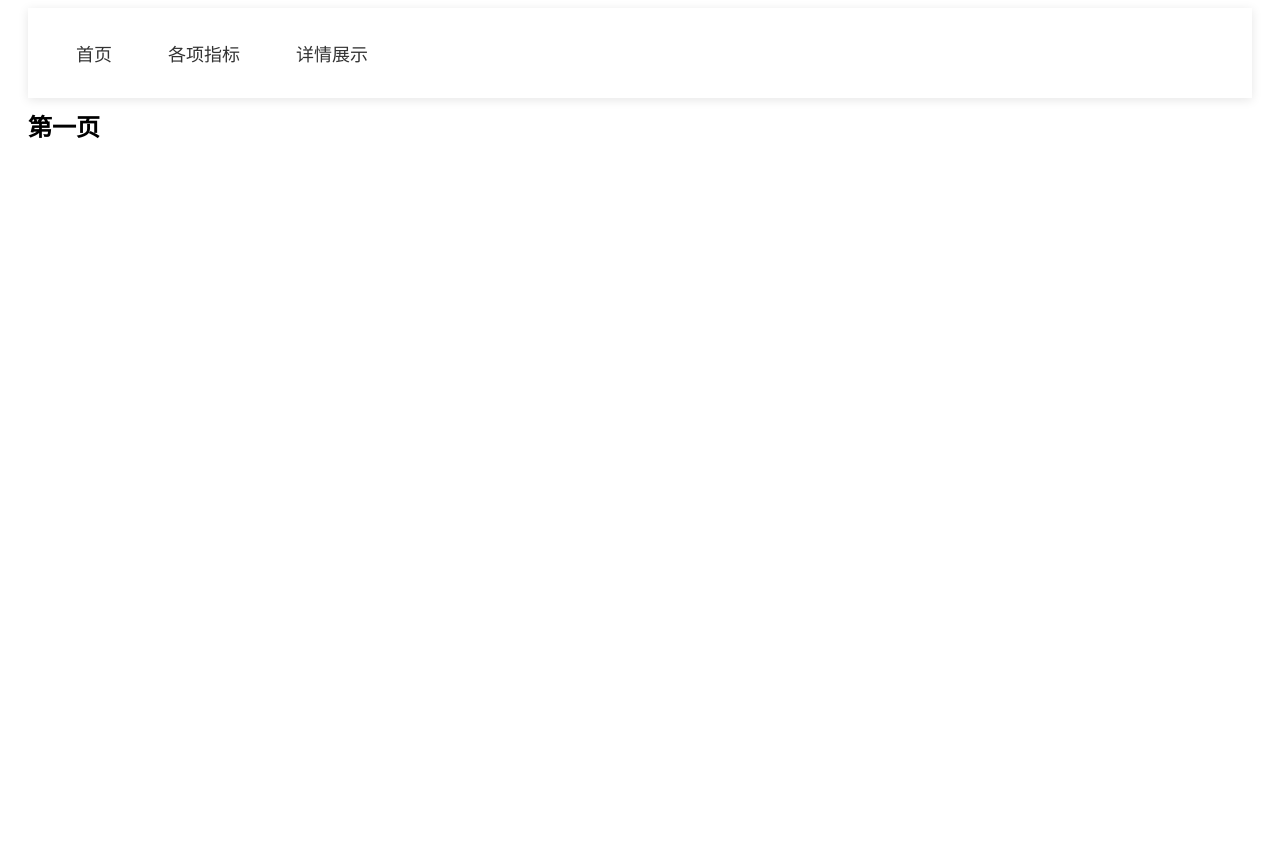
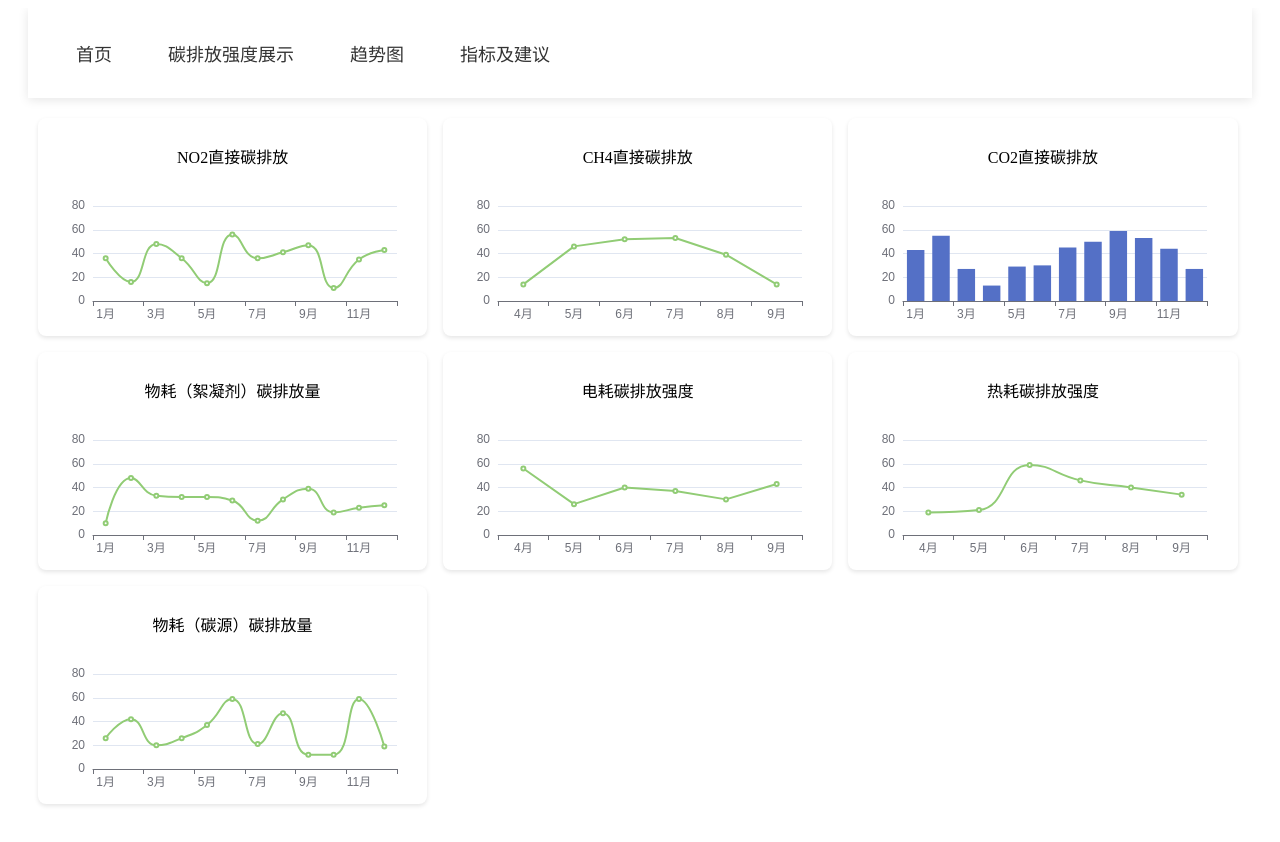
Before and after one commit to smg1205/co2_foot_frontend, a Vue app: page /main/show in a window 1280 px wide. Before the commit this address had no page. Before the commit the page ends 800 px from the top, so only its background shows below. Built offline with nearby package versions, Linux system fonts and the light colour scheme.

Commit message:
第一页面的书写

```diff
--- a/package.json
+++ b/package.json
@@ -9,6 +9,7 @@
     "preview": "vite preview"
   },
   "dependencies": {
+    "echarts": "^5.6.0",
     "element-plus": "^2.9.5",
     "vue": "^3.5.13",
     "vue-router": "^4.5.0"
--- a/src/assets/main.css
+++ b/src/assets/main.css
@@ -1,4 +1,3 @@
-html {
-    overflow-y: hidden;
-    overflow-x: hidden;
+html, body {
+    overflow-x: hidden; /* 禁用滚动 */
 }
--- a/src/components/hf-header.vue
+++ b/src/components/hf-header.vue
@@ -1,24 +1,22 @@
 <script setup>
 import { useRouter } from "vue-router";
 import { computed } from "vue";
-// 这是mainView的路由，可以修改样式或者干些别的
+
 // 获取 Vue Router 实例
 const router = useRouter();
 
 // 递归获取所有 isShow=true 的路由
-const extractVisibleRoutes = (routes, parentPath = "") => {
+const extractVisibleRoutes = (routes) => {
   let visibleRoutes = [];
 
   routes.forEach(route => {
-    const fullPath = parentPath + route.path; // 计算完整路径
-
     if (route.meta?.isShow) {
-      visibleRoutes.push({ name: route.name, path: fullPath });
+      visibleRoutes.push({ name: route.name, path: route.path });
     }
 
     // 递归处理子路由
     if (route.children) {
-      visibleRoutes = [...visibleRoutes, ...extractVisibleRoutes(route.children, fullPath)];
+      visibleRoutes = [...visibleRoutes, ...extractVisibleRoutes(route.children)];
     }
   });
 
--- a/src/components/hf-upload.vue
+++ b/src/components/hf-upload.vue
@@ -1,27 +1,24 @@
 <script setup>
-import {ref} from "vue";
-import {uploadFiles} from "@/libs/FileUploadModule.js";
-import {goToMain} from "@/libs/RouterMove.js";
-// 这里是文件上传的组件，目前就是需要页面设计一下，和文件上传的js未完成
+import { ref } from "vue";
+import { useRouter } from "vue-router";  // 使用 useRouter 获取路由实例喵~
+const router = useRouter();
 const files = ref([]);
 
 const handleFiles = async (event) => {
   const newFiles = event.target.files || event.dataTransfer.files;
+  if (!newFiles.length) return;  // 如果没有文件则直接返回喵~
   files.value = [newFiles[0]];
-  await uploadFiles(files).then((res) => {
-    if(res){
-      goToMain();
-    }else{
-      alert("当前文件无效")
-    }
-  });
+  try {
+    await router.push({ path: "/main/show" });  // 异步跳转到目标路由喵~
+  } catch (error) {
+    console.error("跳转失败:", error);
+  }
 };
 
 const dragOver = (event) => {
   event.preventDefault();
   event.dataTransfer.dropEffect = "copy";
 };
-
 
 const dropFile = (event) => {
   event.preventDefault();
--- a/src/libs/FileUploadModule.js
+++ b/src/libs/FileUploadModule.js
@@ -1,5 +1,8 @@
 // 这是文件上传的js文件，我还没写，有兴趣可以试一下
 export async function uploadFiles(files) {
-    const uploadStatus = false;
+    let uploadStatus = true;
+    setTimeout(()=>{
+        uploadStatus = false;
+    })
     return uploadStatus;
 }
--- a/src/main.js
+++ b/src/main.js
@@ -4,7 +4,6 @@ import ElementPlus from 'element-plus'
 import 'element-plus/dist/index.css'
 import App from './App.vue'
 import {router} from "@/router/router.js";
-
 const app = createApp(App)
 
 app.use(ElementPlus).use(router)
--- a/src/router/routes.js
+++ b/src/router/routes.js
@@ -1,9 +1,8 @@
-// 这里是路由的js，只是存了一下路由，真正的路由实现再router.js中
 export const routes = [
     {
         path: "/",
         name: "首页",
-        meta:{
+        meta: {
             isShow: true
         },
         component: () => import("@/views/indexView.vue"),
@@ -11,25 +10,32 @@ export const routes = [
     {
         path: "/main",
         name: "展示页",
-        redirect: "/main/show",
-        children:[
+        component: () => import("@/views/mainView.vue"),
+        children: [
             {
-                path: "/main/show",
-                name: "各项指标",
-                meta:{
+                path: "/main/show", // 相对路径
+                name: "碳排放强度展示",
+                meta: {
                     isShow: true
                 },
                 component: () => import("@/views/firstShowView.vue")
             },
             {
-                path: "/main/info",
-                name: "详情展示",
-                meta:{
+                path: "/main/info", // 相对路径
+                name: "趋势图",
+                meta: {
                     isShow: true
                 },
-                component: () => import("@/views/secondShowPage.vue")
+                component: () => import("@/views/secondShowView.vue")
+            },
+            {
+                path: "/main/stan", // 相对路径
+                name: "指标及建议",
+                meta: {
+                    isShow: true
+                },
+                component: () => import("@/views/thirdShowView.vue")
             }
-        ],
-        component:() => import("@/views/mainView.vue"),
+        ]
     }
-]
+];
--- a/src/views/firstShowView.vue
+++ b/src/views/firstShowView.vue
@@ -1,12 +1,148 @@
 <script setup>
+import { ref, onMounted, onUnmounted } from "vue";
+import * as echarts from "echarts";
 
+const charts = ref([]);
+
+// 图表类型配置
+const chartConfigs = [
+  { type: 'line', smooth: true },   // NO2
+  { type: 'line', smooth: false },  // CH4（将特殊处理）
+  { type: 'bar' },                  // CO2
+  { type: 'line', smooth: true },   // 物耗（絮凝剂）
+  { type: 'line', smooth: false },  // 电耗
+  { type: 'line', smooth: true },   // 热耗
+  { type: 'line', smooth: true }    // 物耗（碳源）
+];
+
+const generateData = () => {
+  return Array.from({ length: 12 }, () => Math.floor(Math.random() * 50) + 10);
+};
+
+const initChart = (index) => {
+  if (!charts.value[index]) return;
+  const myChart = echarts.init(charts.value[index]);
+  const config = chartConfigs[index];
+
+  // 生成完整12个月数据
+  const fullData = generateData();
+  const months = ["1月","2月","3月","4月","5月","6月",
+    "7月","8月","9月","10月","11月","12月"];
+
+  // CH4特殊处理逻辑
+  if (index === 1 || index === 4 || index === 5) {
+    let startIndex = 0;
+    let currentData = fullData.slice(0, 6);
+    let currentMonths = months.slice(0, 6);
+
+    // 定时更新数据
+    const interval = setInterval(() => {
+      startIndex = (startIndex + 1) % 7;  // 保证在0-6之间循环
+      currentData = fullData.slice(startIndex, startIndex + 6);
+      currentMonths = months.slice(startIndex, startIndex + 6);
+
+      myChart.setOption({
+        xAxis: { data: currentMonths },
+        series: [{ data: currentData }]
+      });
+    }, 1500);
+
+    // 清理定时器
+    onUnmounted(() => clearInterval(interval));
+  }
+
+  const option = {
+    tooltip: { trigger: "axis" },
+    xAxis: {
+      type: "category",
+      data: index === 1 ? months.slice(0, 6) : months
+    },
+    yAxis: {
+      type: "value",
+      min: 0,
+      max: 80,
+      interval: 20,
+      axisLabel: { margin: 8 }
+    },
+    grid: {
+      top: 30,
+      bottom: 25,
+      left: 45,
+      right: 20
+    },
+    series: [{
+      ...config,
+      data: index === 1 ? fullData.slice(0, 6) : fullData,
+      itemStyle: {
+        color: config.type === 'bar' ? '#5470c6' : '#91cc75'
+      }
+    }]
+  };
+
+  myChart.setOption(option);
+  window.addEventListener("resize", myChart.resize);
+  return myChart;
+};
+
+onMounted(() => {
+  charts.value.forEach((_, index) => initChart(index));
+});
+
+onUnmounted(() => {
+  charts.value.forEach(chartEl => {
+    echarts.getInstanceByDom(chartEl)?.dispose();
+  });
+});
 </script>
 
 <template>
-<!--  这里是展示的第一页，可以多整一些折线图啊，饼图啊，等等-->
-  <h1>第一页</h1>
+  <div class="container">
+    <div class="dashboard">
+      <div class="chart-card" v-for="(title, index) in [
+        'NO2直接碳排放',
+        'CH4直接碳排放',
+        'CO2直接碳排放',
+        '物耗（絮凝剂）碳排放量',
+        '电耗碳排放强度',
+        '热耗碳排放强度',
+        '物耗（碳源）碳排放量'
+      ]" :key="index">
+        <p class="chart-title">{{ title }}</p>
+        <div ref="charts" class="chart-container"></div>
+      </div>
+    </div>
+  </div>
 </template>
 
 <style scoped>
+/* 保持原有样式不变 */
+.container {
+  width: 98%;
+  padding: 10px;
+}
 
+.dashboard {
+  display: grid;
+  grid-template-columns: repeat(3, 1fr);
+  gap: 16px;
+  margin-top: 20px;
+}
+
+.chart-card {
+  background: white;
+  padding: 10px;
+  box-shadow: 0 2px 4px rgba(0, 0, 0, 0.1);
+  border-radius: 8px;
+  text-align: center;
+}
+
+.chart-title {
+  font-size: 16px;
+  margin-bottom: 8px;
+}
+
+.chart-container {
+  width: 100%;
+  height: 150px;
+}
 </style>
--- a/src/views/indexView.vue
+++ b/src/views/indexView.vue
@@ -3,7 +3,6 @@ import HfUpload from "@/components/hf-upload.vue";
 </script>
 
 <template>
-<!--  这里是一开始进去的页面，感觉可以设计的稍微好看一点-->
   <div class="container">
     <h1>碳足迹，碳强度计算</h1>
     <h2>本网站可以根据上传的Excel表格进行碳足迹一集碳强度计算</h2>
--- /dev/null
+++ b/src/views/thirdShowView.vue
@@ -0,0 +1,11 @@
+<script setup>
+
+</script>
+
+<template>
+  <h1>第三页</h1>
+</template>
+
+<style scoped>
+
+</style>
```
Also changed, not shown: src/components/hf-footer.vue (added, +11 -0 lines), src/views/secondShowView.vue (renamed from src/views/secondShowPage.vue), 1 other file (tests, documents, lock files or other folders).
